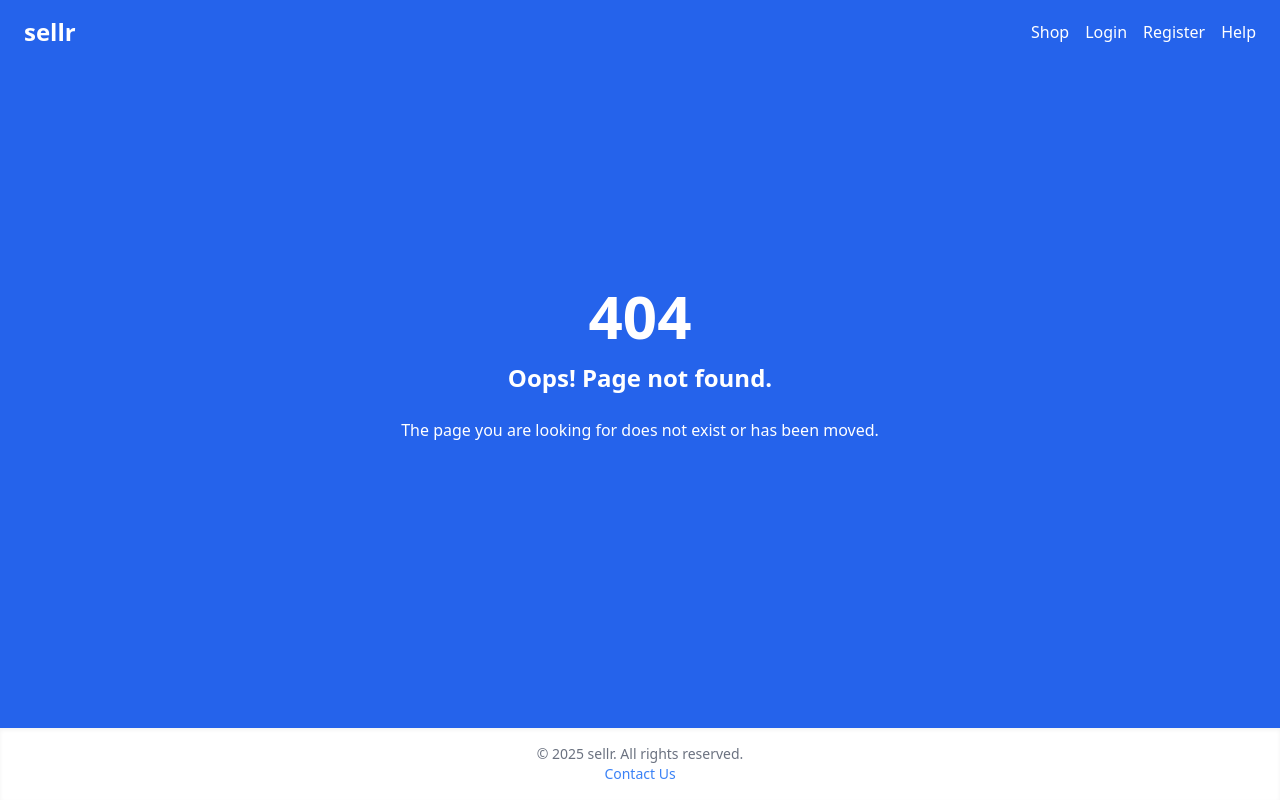
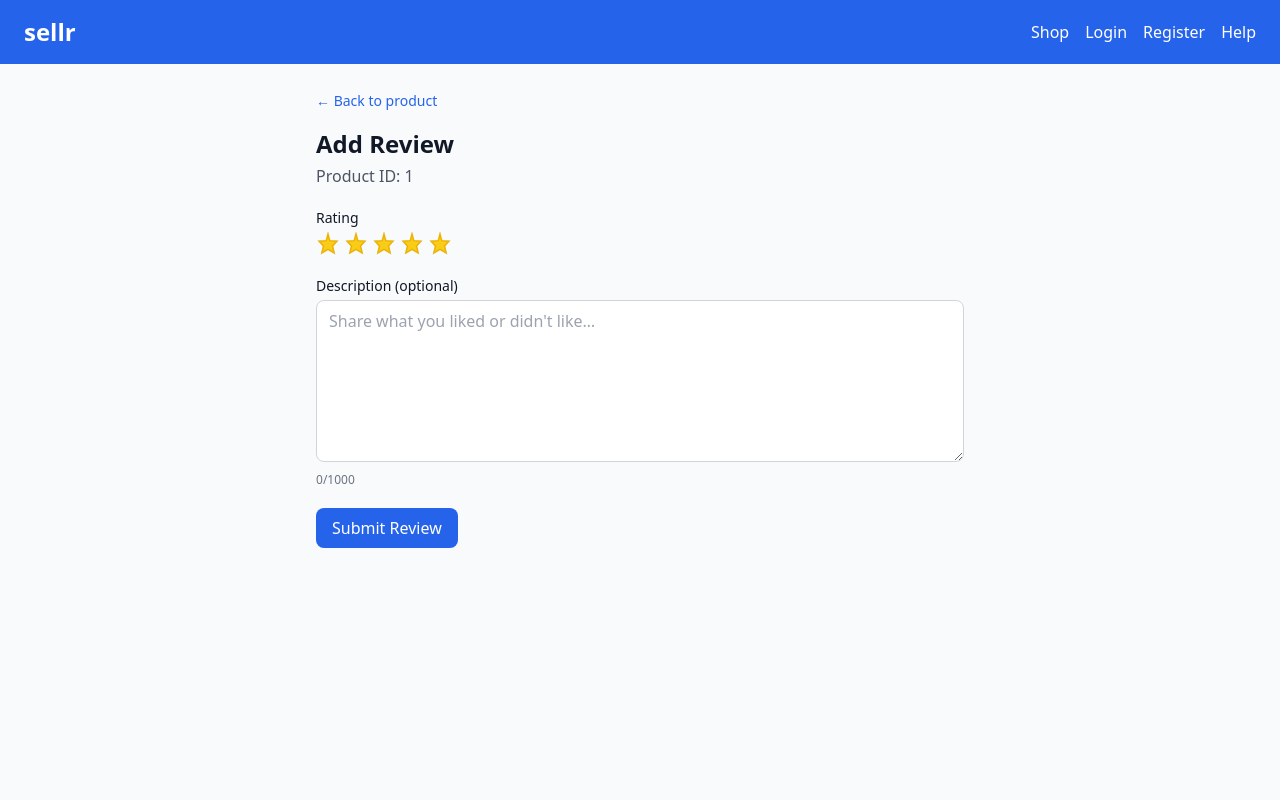
Before and after one commit to NUS-ISS-Team-2/sellr, a React (Create React App) app in the folder frontend/: page /products/1/review in a window 1280 px wide. Before the commit this address had no page. Built offline with nearby package versions, Linux system fonts and the light colour scheme.

Commit message:
Added frontend components for Product Reviews

```diff
--- a/frontend/src/App.js
+++ b/frontend/src/App.js
@@ -16,6 +16,7 @@ import ProductManagementPage from "./pages/ProductManagementPage";
 import OrderManagementPage from "./pages/OrderManagementPage";
 import WishlistPage from "./pages/WishlistPage";
 import UsersPage from "./pages/UserPage";
+import AddProductReviewPage from "./pages/AddProductReviewPage";
 
 export default function App() {
   return (
@@ -36,6 +37,7 @@ export default function App() {
           <Route path="/manageorders" element={<OrderManagementPage />} />
           <Route path="/wishlist" element={<WishlistPage />} />
           <Route path="/users" element={<UsersPage />} />
+          <Route path="/products/:id/review" element={<AddProductReviewPage />} />
           <Route path="*" element={<NotFoundPage />} />
         </Routes>
       </Router>
--- /dev/null
+++ b/frontend/src/components/ProductReviews.jsx
@@ -0,0 +1,130 @@
+// src/components/ProductReviews.jsx
+import { useEffect, useState } from "react";
+import { getProductReviews } from "../services/reviewService";
+
+function StarRating({ value = 0, size = 18 }) {
+  const stars = [1, 2, 3, 4, 5];
+  return (
+    <div className="inline-flex items-center gap-0.5" aria-label={`${value} out of 5`}>
+      {stars.map((s) => (
+        <svg
+          key={s}
+          xmlns="http://www.w3.org/2000/svg"
+          viewBox="0 0 24 24"
+          width={size}
+          height={size}
+          className={s <= value ? "fill-yellow-400 stroke-yellow-500" : "fill-none stroke-gray-300"}
+          strokeWidth="1.5"
+        >
+          <path d="M12 17.27l6.18 3.73-1.64-7.03L21 9.24l-7.19-.61L12 2 10.19 8.63 3 9.24l4.46 4.73L5.82 21z"/>
+        </svg>
+      ))}
+    </div>
+  );
+}
+
+function formatDate(dtStr) {
+  try {
+    const d = new Date(dtStr);
+    return new Intl.DateTimeFormat(undefined, {
+      year: "numeric",
+      month: "short",
+      day: "2-digit",
+      hour: "2-digit",
+      minute: "2-digit",
+    }).format(d);
+  } catch {
+    return dtStr ?? "";
+  }
+}
+
+export default function ProductReviews({ productId, pageSize = 5 }) {
+  const [page, setPage] = useState(0);
+  const [data, setData] = useState(null);
+  const [loading, setLoading] = useState(true);
+  const [err, setErr] = useState("");
+
+  useEffect(() => {
+    let ignore = false;
+    async function load() {
+      if (!productId) return;
+      setLoading(true);
+      setErr("");
+      try {
+        const res = await getProductReviews(productId, page, pageSize);
+        if (!ignore) setData(res);
+      } catch (e) {
+        if (!ignore) setErr(e?.response?.data?.message || "Failed to load reviews.");
+      } finally {
+        if (!ignore) setLoading(false);
+      }
+    }
+    load();
+    return () => { ignore = true; };
+  }, [productId, page, pageSize]);
+
+  const content = data?.content ?? [];
+  const totalPages = data?.totalPages ?? 0;
+
+  return (
+    <section className="mt-10">
+      <div className="flex items-center justify-between mb-3">
+        <h2 className="text-lg font-semibold">Reviews</h2>
+        {totalPages > 0 && (
+          <div className="text-sm text-gray-500">
+            Page {Number(data?.number ?? 0) + 1} of {totalPages}
+          </div>
+        )}
+      </div>
+
+      {/* Loading / Error / Empty */}
+      {loading && <div className="rounded-lg border border-gray-200 p-4 animate-pulse">Loading reviews…</div>}
+      {!!err && (
+        <div className="rounded-lg border border-red-200 bg-red-50 text-red-700 p-3">{err}</div>
+      )}
+      {!loading && !err && content.length === 0 && (
+        <div className="rounded-lg border border-gray-200 p-4 text-gray-600">No reviews yet.</div>
+      )}
+
+      {/* List */}
+      <ul className="space-y-4">
+        {content.map((r) => (
+          <li key={r.id} className="border border-gray-200 rounded-xl p-4">
+            <div className="flex items-center justify-between">
+              <div className="font-medium text-gray-900">
+                {r.username || "Anonymous"}
+              </div>
+              <StarRating value={Number(r.rating ?? 0)} />
+            </div>
+            {r.description && (
+              <p className="mt-2 text-gray-700 whitespace-pre-wrap">{r.description}</p>
+            )}
+            <div className="mt-2 text-sm text-gray-500">
+              {r.createdDate ? `Reviewed on ${formatDate(r.createdDate)}` : null}
+            </div>
+          </li>
+        ))}
+      </ul>
+
+      {/* Pagination */}
+      {totalPages > 1 && (
+        <div className="mt-4 flex items-center justify-between">
+          <button
+            onClick={() => setPage((p) => Math.max(0, p - 1))}
+            disabled={(data?.number ?? 0) <= 0}
+            className="px-3 py-1.5 rounded border border-gray-300 disabled:opacity-50"
+          >
+            ← Prev
+          </button>
+          <button
+            onClick={() => setPage((p) => Math.min(totalPages - 1, p + 1))}
+            disabled={(data?.number ?? 0) >= totalPages - 1}
+            className="px-3 py-1.5 rounded border border-gray-300 disabled:opacity-50"
+          >
+            Next →
+          </button>
+        </div>
+      )}
+    </section>
+  );
+}
--- /dev/null
+++ b/frontend/src/pages/AddProductReviewPage.jsx
@@ -0,0 +1,120 @@
+import { useState, useContext } from "react";
+import { useLocation, useNavigate, useParams, Link } from "react-router-dom";
+import { UserContext } from "../context/UserContext";
+import Header from "../components/Header";
+import { createProductReview } from "../services/reviewService";
+
+function StarInput({ value, onChange, size = 24 }) {
+  const stars = [1,2,3,4,5];
+  return (
+    <div className="flex items-center gap-1">
+      {stars.map((s) => (
+        <button
+          type="button"
+          key={s}
+          onClick={() => onChange(s)}
+          aria-label={`${s} star${s>1?"s":""}`}
+          className="focus:outline-none"
+          title={`${s} star${s>1?"s":""}`}
+        >
+          <svg
+            viewBox="0 0 24 24"
+            width={size}
+            height={size}
+            className={s <= value ? "fill-yellow-400 stroke-yellow-500" : "fill-none stroke-gray-300"}
+            strokeWidth="1.5"
+          >
+            <path d="M12 17.27l6.18 3.73-1.64-7.03L21 9.24l-7.19-.61L12 2 10.19 8.63 3 9.24l4.46 4.73L5.82 21z"/>
+          </svg>
+        </button>
+      ))}
+    </div>
+  );
+}
+
+export default function AddProductReviewPage() {
+  const { id: productId } = useParams(); // route: /products/:id/review
+  const navigate = useNavigate();
+  const { state } = useLocation(); // { productName }
+  const { userId } = useContext(UserContext);
+
+  const [rating, setRating] = useState(5);
+  const [description, setDescription] = useState("");
+  const [submitting, setSubmitting] = useState(false);
+  const [err, setErr] = useState("");
+
+  async function handleSubmit(e) {
+    e.preventDefault();
+    if (!userId) {
+      setErr("Please sign in to submit a review.");
+      return;
+    }
+    if (rating < 1 || rating > 5) {
+      setErr("Rating must be between 1 and 5.");
+      return;
+    }
+    setErr("");
+    setSubmitting(true);
+    try {
+      await createProductReview({
+        userId,
+        productId,
+        rating,
+        description: description?.trim() || ""
+      });
+      // back to product page
+      navigate(`/products/${productId}`, { replace: true });
+    } catch (e) {
+      setErr(e?.response?.data?.message || "Failed to submit review.");
+    } finally {
+      setSubmitting(false);
+    }
+  }
+
+  return (
+    <>
+      <Header />
+      <div className="max-w-2xl mx-auto px-3 py-6">
+        <div className="mb-4">
+          <Link to={`/products/${productId}`} className="text-sm text-blue-600 hover:underline">← Back to product</Link>
+        </div>
+
+        <h1 className="text-2xl font-semibold">Add Review</h1>
+        <p className="text-gray-600 mt-1">
+          {state?.productName ? `For: ${state.productName}` : `Product ID: ${productId}`}
+        </p>
+
+        {err && (
+          <div className="mt-3 rounded-lg border border-red-200 bg-red-50 text-red-700 p-3">{err}</div>
+        )}
+
+        <form onSubmit={handleSubmit} className="mt-5 space-y-5">
+          <div>
+            <label className="block text-sm font-medium mb-1">Rating</label>
+            <StarInput value={rating} onChange={setRating} />
+          </div>
+
+          <div>
+            <label className="block text-sm font-medium mb-1">Description (optional)</label>
+            <textarea
+              rows={6}
+              value={description}
+              onChange={(e) => setDescription(e.target.value)}
+              className="w-full rounded-lg border border-gray-300 px-3 py-2 focus:outline-none focus:ring-2 focus:ring-blue-200"
+              placeholder="Share what you liked or didn't like…"
+            />
+            <div className="text-xs text-gray-500 mt-1">{description.length}/1000</div>
+          </div>
+
+          <button
+            type="submit"
+            disabled={submitting}
+            className={`inline-flex items-center gap-2 rounded-lg px-4 py-2 text-white ${submitting ? "bg-gray-400" : "bg-blue-600 hover:bg-blue-700"}`}
+          >
+            {submitting ? "Submitting…" : "Submit Review"}
+          </button>
+        </form>
+      </div>
+    </>
+  );
+}
--- a/frontend/src/pages/OrderCreatedPage.jsx
+++ b/frontend/src/pages/OrderCreatedPage.jsx
@@ -1,5 +1,5 @@
 import React, { useEffect, useState } from "react";
-import { Link, useLocation } from "react-router-dom";
+import { Link, useLocation, useNavigate } from "react-router-dom";
 import Header from "../components/Header";
 import Footer from "../components/Footer";
 import axios from "axios";
@@ -12,6 +12,7 @@ export default function OrderCreatedPage() {
   const [loading, setLoading] = useState(true);
   const location = useLocation();
   const orderId = location.state?.orderId;
+  const navigate = useNavigate();
 
 
   // Fetch order details
@@ -136,6 +137,21 @@ export default function OrderCreatedPage() {
                     Mark as Delivered
                   </button>
                 )}
+
+                {/* Show only when delivered */}
+                {item.status === "DELIVERED" && (
+                  <button
+                    onClick={() =>
+                      navigate(`/products/${item.productId}/review`, {
+                        state: { productName: item.name },
+                      })
+                    }
+                    className="mt-2 bg-yellow-600 text-white px-3 py-1 rounded hover:bg-green-700"
+                    title={`Add a review for ${item.name}`}
+                  >
+                    Add Review
+                  </button>
+                )}
               </div>
             </div>
           ))}
--- /dev/null
+++ b/frontend/src/services/reviewService.js
@@ -0,0 +1,19 @@
+import axios from "axios";
+import { API_BASE_URL } from "../config";
+
+const API = axios.create({
+  baseURL: API_BASE_URL,
+  timeout: 10000,
+});
+
+export async function getProductReviews(productId, page = 0, size = 10) {
+  const res = await API.get(`/reviews/product/${productId}`, {
+    params: { page, size, sort: "dateCreated,desc" },
+  });
+  return res?.data;
+}
+
+export async function createProductReview(payload) {
+  const res = await API.post("/reviews", payload);
+  return res?.data;
+}
```
Also changed, not shown: frontend/src/pages/ProductDetailPage.jsx (+7 -0 lines), 1 other file (tests, documents, lock files or other folders).
